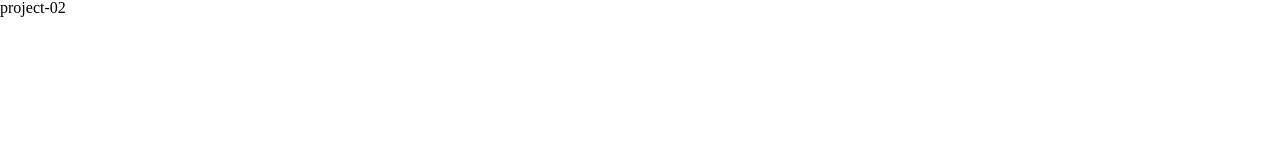
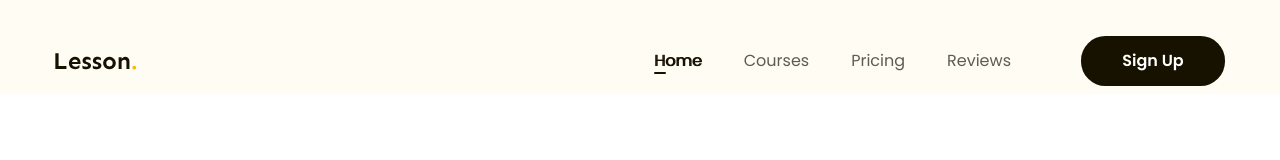
Before and after one commit to giapngoccu04/htmlcss-project-02, a plain HTML site: page index.html in a window 1280 px wide. Drawn offline with Linux system fonts and the light colour scheme.

Commit message:
Làm phần header

```diff
--- a/assets/css/style.css
+++ b/assets/css/style.css
@@ -0,0 +1,99 @@
+* {
+    box-sizing: border-box;
+}
+
+html {
+    font-size: 62.5%;
+}
+
+body {
+    font-size: 1.6rem;
+    font-family: "Poppins", sans-serif;
+}
+
+
+/* Common */
+
+a {
+    text-decoration: none;
+}
+
+.btn {
+    display: inline-block;
+    text-align: center;
+    font-size: 1.6rem;
+    font-weight: 600;
+    color: #ffffff;
+    border-radius: 2.45rem;
+    background: #171100;
+    padding: 0 16px;
+    min-width: 118px;
+    line-height: 50px;
+}
+
+.main-content {
+    width: 1170px;
+    max-width: calc(100% - 48px);
+    margin-left: auto;
+    margin-right: auto;
+}
+
+
+/* Header */
+
+.header {
+    background: #FFFCF4;
+}
+
+.header.fixed {
+    position: sticky;
+    top: -28px;
+}
+
+.header .body {
+    display: flex;
+    align-items: center;
+    padding: 36px 0 8px 0;
+}
+
+.nav {
+    margin-left: auto;
+}
+
+.nav ul {
+    display: flex;
+}
+
+.nav a {
+    position: relative;
+    padding: 8px 21px;
+    color: #5F5B53;
+    font-size: 1.6rem;
+}
+
+.nav a:hover,
+.nav li.active a {
+    /* font-weight: 600; */
+    text-shadow: 1px 0 0 currentColor;
+    color: #171100;
+}
+
+.nav li.active a::after {
+    position: absolute;
+    left: 21px;
+    bottom: 6px;
+    content: "";
+    display: block;
+    width: 12px;
+    height: 2px;
+    border-radius: 1px;
+    background-color: #171100;
+}
+
+.header .sign-up-btn {
+    min-width: 144px;
+}
+
+.header .action {
+    margin-left: 49px;
+}
--- a/index.html
+++ b/index.html
@@ -8,13 +8,51 @@
     <!-- Reset CSS -->
     <link rel="stylesheet" href="./assets/css/reset.css">
 
+    <!-- Embed fonts -->
+    <link rel="preconnect" href="https://fonts.googleapis.com">
+    <link rel="preconnect" href="https://fonts.gstatic.com" crossorigin>
+    <!-- <link href="https://fonts.googleapis.com/css2?family=Lato:ital,wght@0,100;0,300;0,400;0,700;0,900;1,100;1,300;1,400;1,700;1,900&family=Montserrat:ital,wght@0,100..900;1,100..900&family=Sen:wght@400..800&display=swap" rel="stylesheet"> -->
+    <link href="https://fonts.googleapis.com/css2?family=Lato:ital,wght@0,100;0,300;0,400;0,700;0,900;1,100;1,300;1,400;1,700;1,900&family=Montserrat:ital,wght@0,100..900;1,100..900&family=Poppins:ital,wght@0,100;0,200;0,300;0,400;0,500;0,600;0,700;0,800;0,900;1,100;1,200;1,300;1,400;1,500;1,600;1,700;1,800;1,900&family=Sen:wght@400..800&display=swap"
+        rel="stylesheet">
+
     <!-- Styles -->
     <link rel="stylesheet" href="./assets/css/style.css">
 </head>
-<h1>project-02</h1>
 
 <body>
+    <main style="height: 1000px">
+        <header class="header fixed">
+            <div class="main-content">
+                <div class="body">
+                    <!-- Logo -->
+                    <img src="./assets/img/Logo.svg" alt="Lesson." class="logo">
 
+                    <!-- Nav -->
+                    <nav class="nav">
+                        <ul>
+                            <li class="active">
+                                <a href="#!">Home</a>
+                            </li>
+                            <li>
+                                <a href="#!">Courses</a>
+                            </li>
+                            <li>
+                                <a href="#!">Pricing</a>
+                            </li>
+                            <li>
+                                <a href="#!">Reviews</a>
+                            </li>
+                        </ul>
+                    </nav>
+
+                    <!-- Action -->
+                    <div class="action">
+                        <a href="#!" class="btn sign-up-btn">Sign Up</a>
+                    </div>
+                </div>
+            </div>
+        </header>
+    </main>
 </body>
 
 </html>
```
Also changed, not shown: assets/img/Logo.svg (added).
